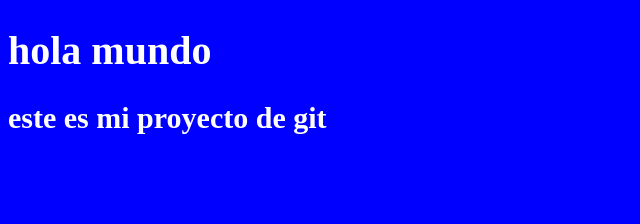
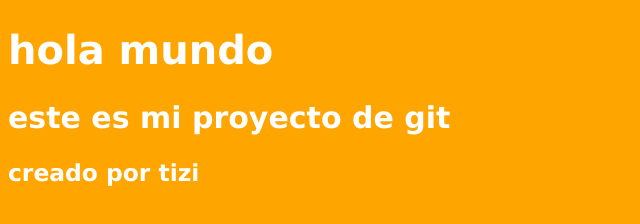
Before and after one commit to tiziano-galetto/tiziano, a plain HTML site: page index.html in a window 1280 px wide. Shown: the whole page, without its empty margins (0-640 px from the left). Drawn offline with Linux system fonts and the light colour scheme.

Commit message:
el mejor commit

```diff
--- a/index.html
+++ b/index.html
@@ -9,5 +9,6 @@
 <body>
     <h1>hola mundo</h1>
     <h2>este es mi proyecto de git</h2>
+    <h3>creado por tizi</h3>
 </body>
 </html>
--- a/style.css
+++ b/style.css
@@ -1,5 +1,6 @@
 body{
-    background: blue;
+    background: orange;
     color: white;
     font-size: 20px;
+    font-family: 'Lucida Sans', 'Lucida Sans Regular', 'Lucida Grande', 'Lucida Sans Unicode', Geneva, Verdana, sans-serif;
 }
```
